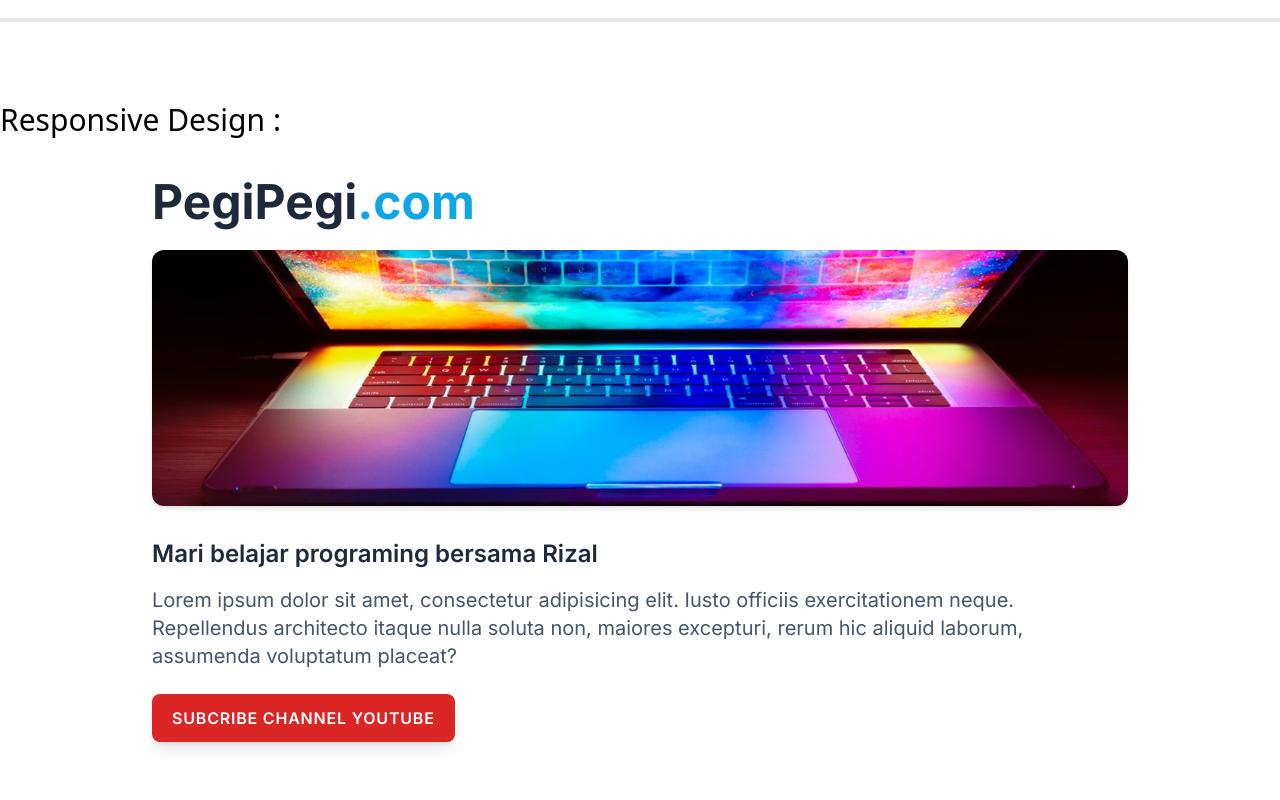
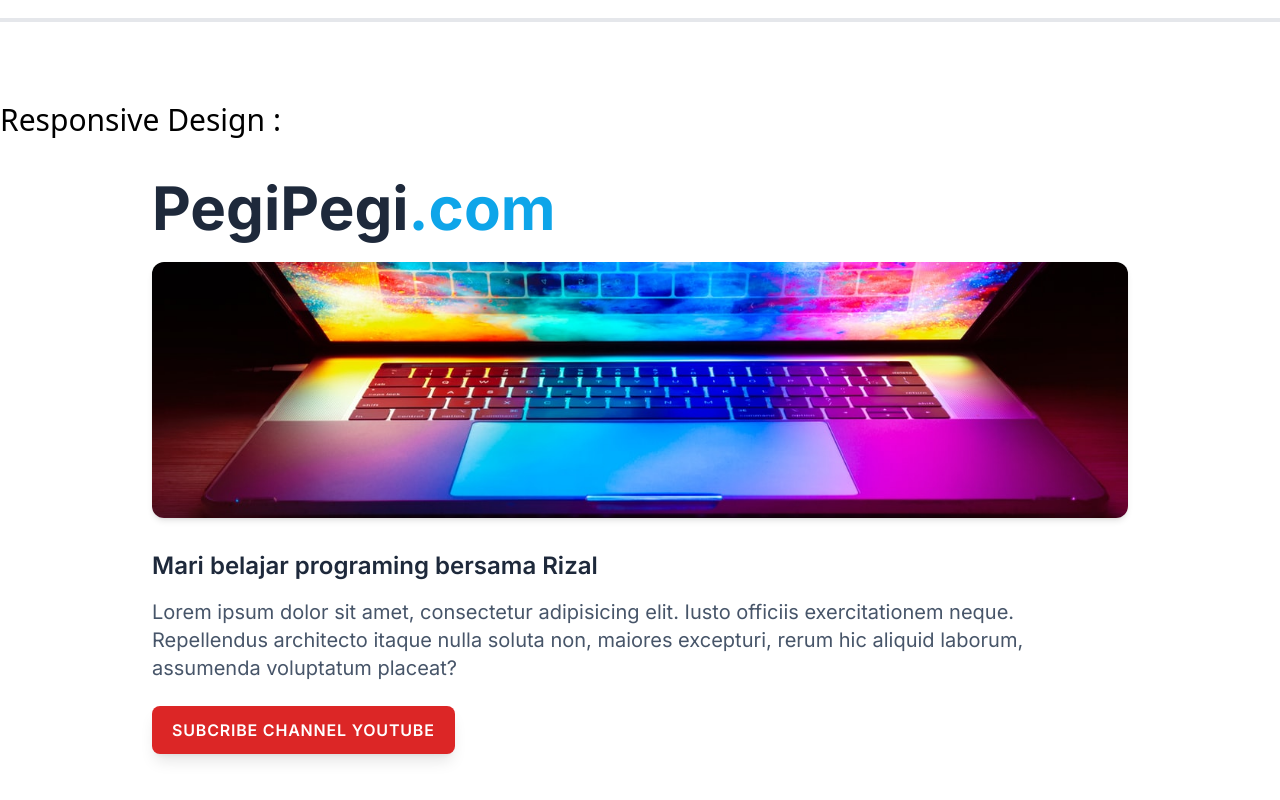
Before and after one commit to rizalshmbg/Tutorial-TailwindCSS3-WPU, a website: page public/index.html in a window 1280 px wide. Shown: the part 4753-5553 px from the top of the page. Drawn offline with nearby package versions, Linux system fonts and the light colour scheme; files that its build step writes are made by us from their sources.

Commit message:
finish 9th video

```diff
--- a/public/index.html
+++ b/public/index.html
@@ -175,7 +175,7 @@
     <h2 class="my-10 text-3xl">Responsive Design :</h2>
 
     <div class="container px-6 font-inter max-w-md mx-auto sm:max-w-xl md:max-w-5xl">
-        <h3 class="text-4xl font-bold text-slate-800 sm:text-5xl">PegiPegi<span class="text-sky-500">.com</span></h3>
+        <h3 class="text-4xl font-bold text-slate-800 sm:text-5xl md:text-6xl">PegiPegi<span class="text-sky-500">.com</span></h3>
         <img src="./img/2.jpg" alt="Laptop" class="mt-4 rounded-xl shadow-md sm:mt-6 sm:h-64 sm:w-full sm:object-cover">
         <h2 class="mt-6 text-2xl font-semibold text-slate-800 sm:mt-8 sm:text-4-xl">Mari belajar programing bersama Rizal</h2>
         <p class="mt-2 text-slate-600 sm:mt-4 sm:text-xl">
```
